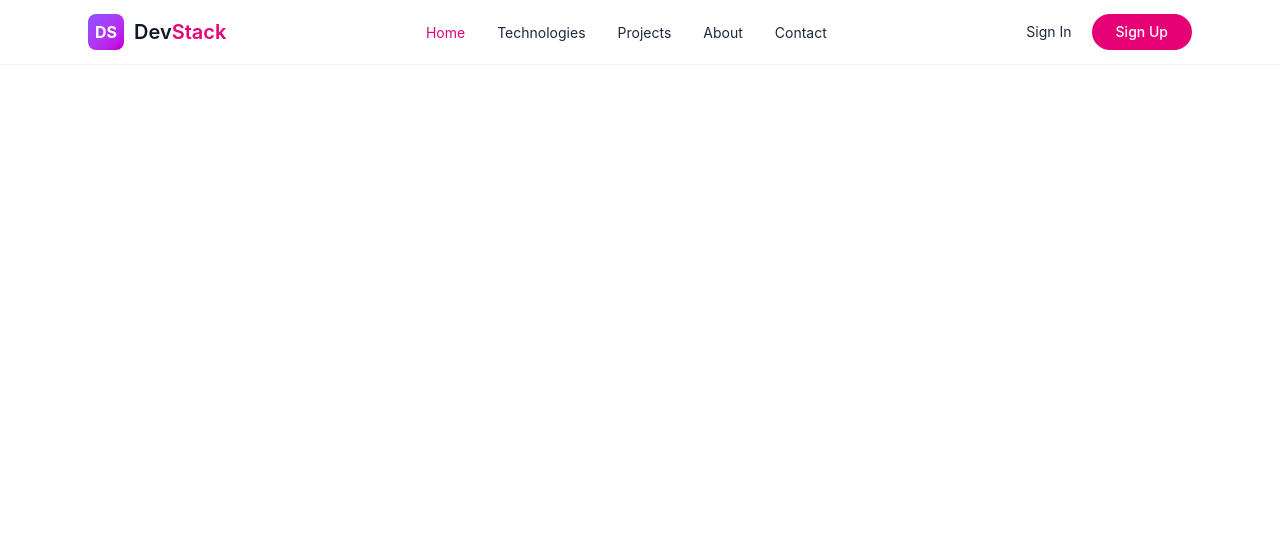
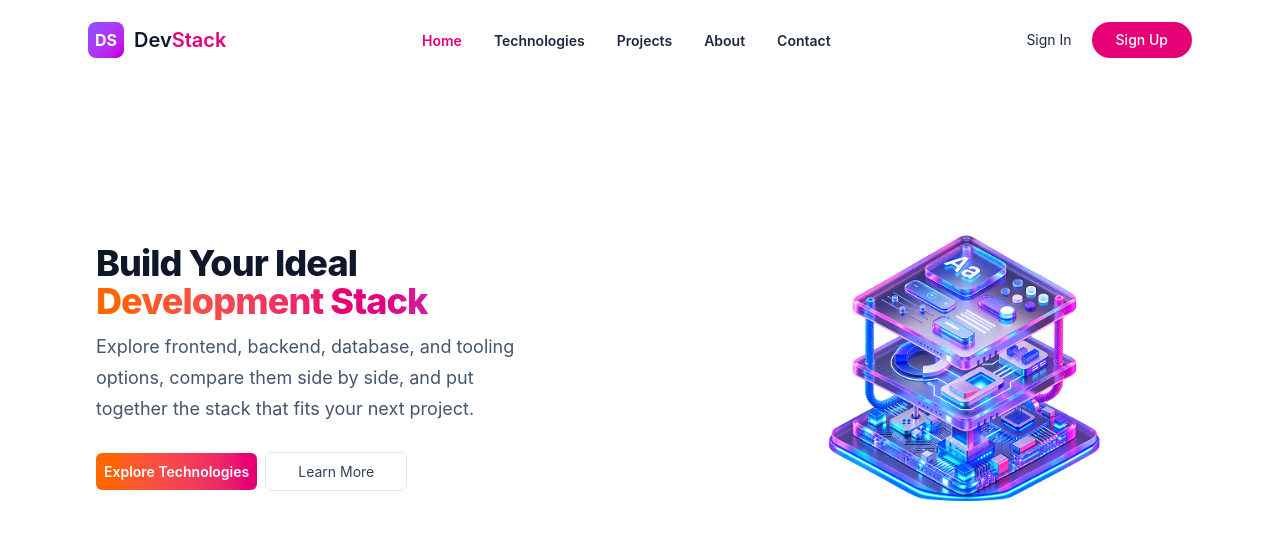
Before and after one commit to rabeya93/Webdevelopment-Stack, a React (Vite) app: page / in a window 1280 px wide. Shown: the top 540 px of the page. Built offline with nearby package versions, Linux system fonts and the light colour scheme.

Commit message:
adding heroSection

```diff
--- a/src/App.tsx
+++ b/src/App.tsx
@@ -1,4 +1,5 @@
 import NavBar from './components/NavBar'
+import HeroSection from './components/HeroSection'
 
 function App() {
 
@@ -6,6 +7,7 @@ function App() {
   return (
     <>
       <NavBar />
+      <HeroSection/>
     </>
   )
 }
--- a/src/components/HeroSection.tsx
+++ b/src/components/HeroSection.tsx
@@ -0,0 +1,56 @@
+
+import heroImage from "../assets/banner-stack.png";
+
+const HeroSection = () => {
+    return (
+    <section id="home" className="bg-white py-10">
+        <div className="mx-auto grid max-w-6xl items-center gap-8 px-5 py-6 md:grid-cols-2 md:px-8 md:py-7">
+
+                {/* Left side: Heading, description and buttons */}
+            <div>
+                <h1 className="text-[60px] font-extrabold leading-[1.05] tracking-tight text-slate-900 md:text-4xl">
+                    Build Your Ideal
+                    <span className="block bg-gradient-to-r from-orange-500 via-pink-600 to-purple-600 bg-clip-text text-transparent">
+                        Development Stack
+                    </span>
+                </h1>
+
+                <p className="mt-3 max-w-md text-[18px] leading-[1.7] text-slate-600">
+                    Explore frontend, backend, database, and tooling options,
+                    compare them side by side, and put together the stack that
+                    fits your next project.
+                </p>
+
+                {/* Buttons */}
+                <div className="mt-7 flex flex-wrap items-center gap-2">
+                    <a
+                    href="#technologies"
+                    className="rounded-md bg-gradient-to-r from-orange-500 to-pink-600 px-2 py-2 text-[14px] font-semibold text-white transition hover:opacity-90"
+                    >
+                    Explore Technologies
+                    </a>
+
+                    <a
+                    href="#about"
+                    className="rounded-md border border-slate-200 bg-white px-8 py-2 text-[14px] text-slate-700 transition hover:bg-slate-50"
+                    >
+                    Learn More
+                    </a>
+                </div>
+            </div>
+
+            {/* Right side: Hero image */}
+            <div className="flex justify-center md:justify-end">
+                <img
+                    src={heroImage}
+                    alt="Development stack illustration"
+                    className="w-110 h-110 object-contain"
+                />
+            </div>
+
+        </div>
+    </section>
+    );
+};
+
+export default HeroSection;
--- a/src/components/NavBar.tsx
+++ b/src/components/NavBar.tsx
@@ -22,8 +22,8 @@ export default function Navbar() {
     }`;
 
     return (
-        <header className="sticky top-0 z-50 w-full border-b border-slate-100 bg-white">
-            <nav className="mx-auto flex h-16 max-w-6xl items-center justify-between px-6">
+        <header className="sticky top-0 z-50 w-full bg-white">
+            <nav className="mx-auto flex h-16 max-w-6xl items-center justify-between px-6 py-10">
 
                 {/* Logo */}
                 <a href="#home" className="flex items-center gap-2.5">
@@ -36,7 +36,7 @@ export default function Navbar() {
                 </a>
 
                 {/*  links  */}
-                <ul className="hidden items-center gap-8 md:flex">
+                <ul className="hidden items-center gap-8 md:flex text-lg font-semibold">
                     {NavigationLink.map(({ name, href }) => (
                         <li key={name}>
                             <a
```
